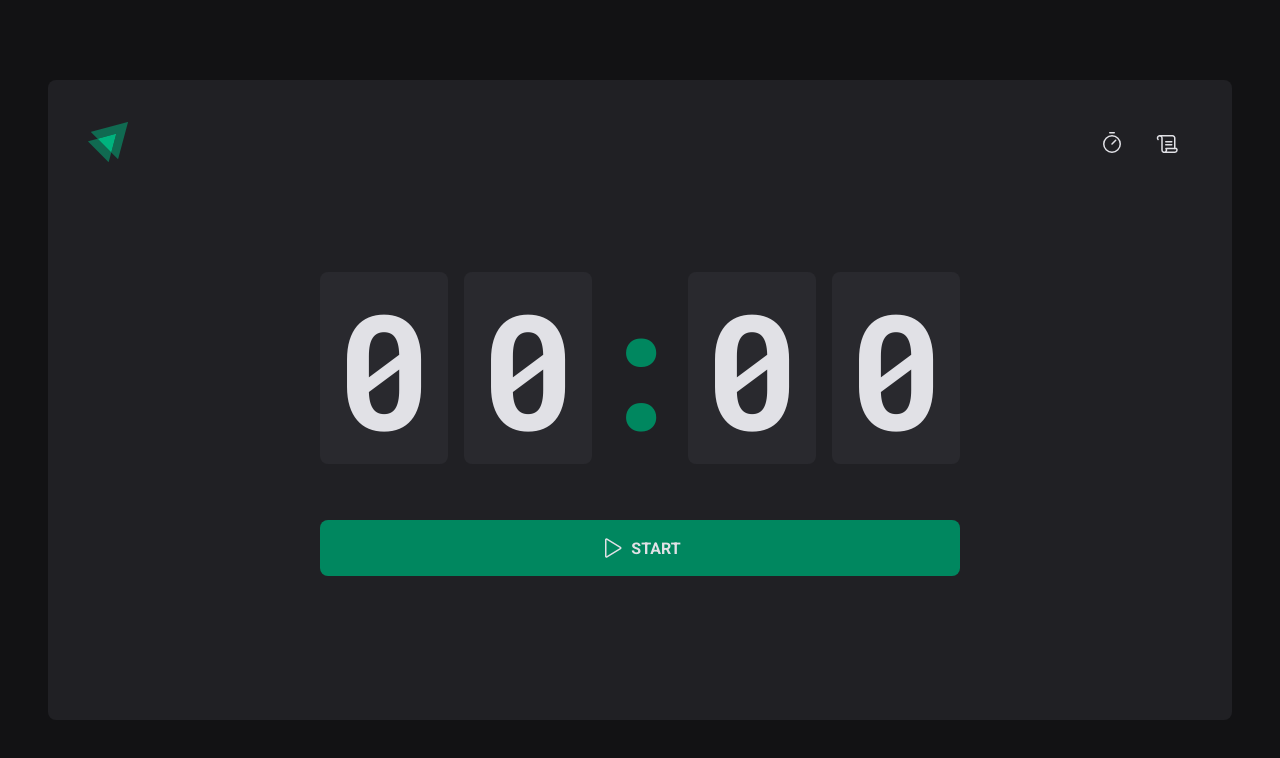
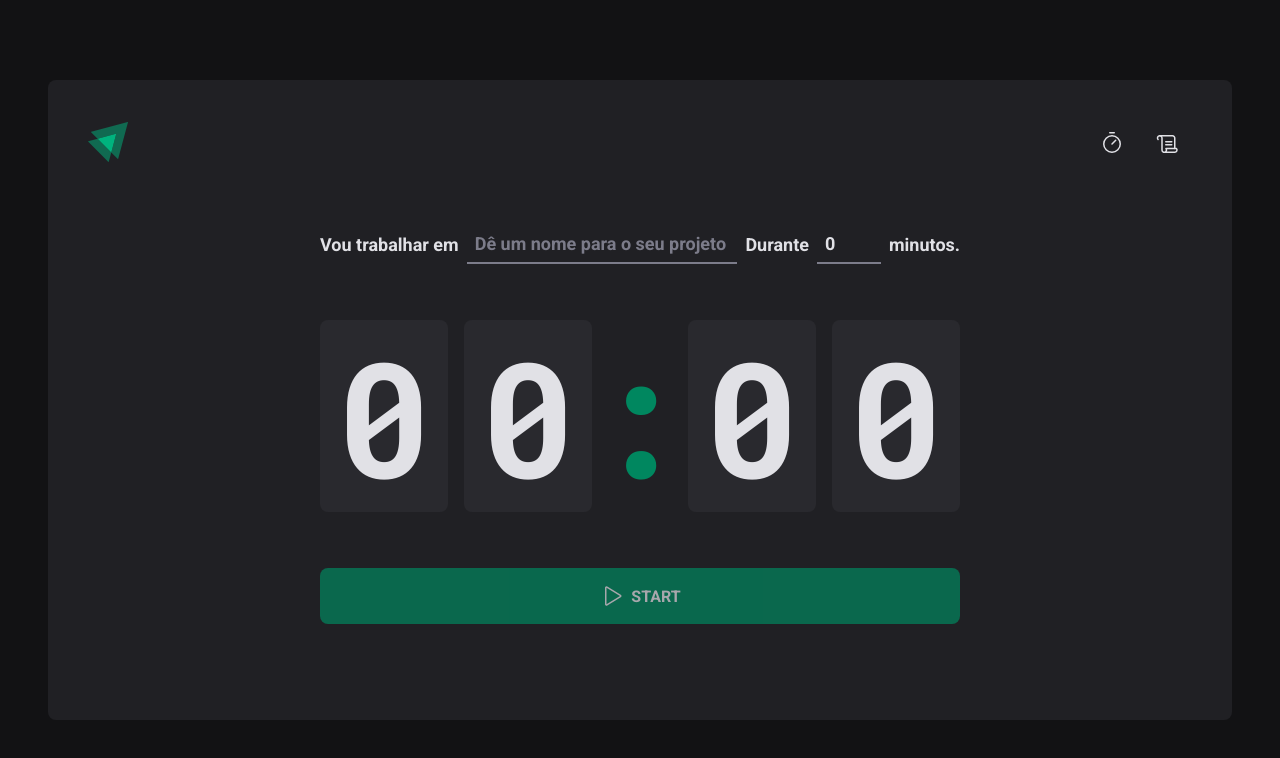
Before and after one commit to Lucasedusi/pomodoro-timer-react, a React (Vite) app: page / in a window 1280 px wide. Shown: the top 758 px of the page. Built offline with nearby package versions, Linux system fonts and the light colour scheme.

Commit message:
:lipstick:feat: useContext in form

```diff
--- a/src/pages/Home/components/CountDown/index.tsx
+++ b/src/pages/Home/components/CountDown/index.tsx
@@ -6,9 +6,13 @@ import { CyclesContext } from "../..";
 import { CountDownContainer, Separator } from "./styles";
 
 export function CountDown() {
-	const { activeCycle, activeCycleId, markCurrentCycleAsFinished } =
-		useContext(CyclesContext);
-	const [amountSecondsPassed, setAmountSecondsPassed] = useState(0);
+	const {
+		activeCycle,
+		activeCycleId,
+		amountSecondsPassed,
+		markCurrentCycleAsFinished,
+		setSecondsPassed,
+	} = useContext(CyclesContext);
 
 	const totalSeconds = activeCycle ? activeCycle.minutesAmount * 60 : 0;
 
@@ -25,11 +29,11 @@ export function CountDown() {
 				if (secondsDifference >= totalSeconds) {
 					markCurrentCycleAsFinished();
 
-					setAmountSecondsPassed(totalSeconds);
+					setSecondsPassed(totalSeconds);
 
 					clearInterval(interval);
 				} else {
-					setAmountSecondsPassed(secondsDifference);
+					setSecondsPassed(secondsDifference);
 				}
 			}, 1000);
 		}
@@ -37,7 +41,13 @@ export function CountDown() {
 		return () => {
 			clearInterval(interval);
 		};
-	}, [activeCycle, totalSeconds, activeCycleId, markCurrentCycleAsFinished]);
+	}, [
+		activeCycle,
+		totalSeconds,
+		activeCycleId,
+		markCurrentCycleAsFinished,
+		setSecondsPassed,
+	]);
 
 	const currentSeconds = activeCycle ? totalSeconds - amountSecondsPassed : 0;
 
--- a/src/pages/Home/components/NewCycleForm/index.tsx
+++ b/src/pages/Home/components/NewCycleForm/index.tsx
@@ -1,28 +1,12 @@
-import { useForm } from "react-hook-form";
-
-import { zodResolver } from "@hookform/resolvers/zod";
-import * as zod from "zod";
+import { useFormContext } from "react-hook-form";
 
 import { FormContainer, MinutesAmountInput, TaskInput } from "./styles";
-
-const newCicleFormValidateSchema = zod.object({
-	task: zod.string().min(1, "Informe uma Taks"),
-	minutesAmount: zod.number().min(1).max(60),
-});
-
-interface NewCicleFormData {
-	task: string;
-	minutesAmount: number;
-}
+import { useContext } from "react";
+import { CyclesContext } from "../..";
 
 export function NewCycleForm() {
-	const { register, handleSubmit, watch, reset } = useForm<NewCicleFormData>({
-		resolver: zodResolver(newCicleFormValidateSchema),
-		defaultValues: {
-			task: "",
-			minutesAmount: 0,
-		},
-	});
+	const { activeCycle } = useContext(CyclesContext);
+	const { register } = useFormContext();
 
 	return (
 		<FormContainer>
@@ -48,7 +32,7 @@ export function NewCycleForm() {
 				id="minutesAmount"
 				placeholder="00"
 				step={5}
-				min={1}
+				min={5}
 				max={60}
 				disabled={!!activeCycle}
 				{...register("minutesAmount", { valueAsNumber: true })}
--- a/src/pages/Home/index.tsx
+++ b/src/pages/Home/index.tsx
@@ -1,6 +1,4 @@
 import { HandPalm, Play } from "phosphor-react";
-
-import { differenceInSeconds } from "date-fns";
 
 import {
 	HomeContainer,
@@ -8,9 +6,13 @@ import {
 	StopCountDownButton,
 } from "./styles";
 
-import { createContext, useEffect, useState } from "react";
+import { createContext, useState } from "react";
 import { NewCycleForm } from "./components/NewCycleForm";
 import { CountDown } from "./components/CountDown";
+import { zodResolver } from "@hookform/resolvers/zod";
+import * as zod from "zod";
+
+import { FormProvider, useForm } from "react-hook-form";
 
 interface Cycle {
 	id: string;
@@ -24,16 +26,43 @@ interface Cycle {
 interface CyclesContextType {
 	activeCycle: Cycle | undefined;
 	activeCycleId: string | null;
+	amountSecondsPassed: number;
 	markCurrentCycleAsFinished: () => void;
+	setSecondsPassed: (seconds: number) => void;
 }
 
 export const CyclesContext = createContext({} as CyclesContextType);
 
+const newCicleFormValidateSchema = zod.object({
+	task: zod.string().min(5, "Informe uma Taks"),
+	minutesAmount: zod.number().min(1).max(60),
+});
+
+interface NewCicleFormData {
+	task: string;
+	minutesAmount: number;
+}
+
 export function Home() {
 	const [cycles, setCycles] = useState<Cycle[]>([]);
 	const [activeCycleId, setActiveCyrcleid] = useState<string | null>(null);
+	const [amountSecondsPassed, setAmountSecondsPassed] = useState(0);
+
+	const newCycleForm = useForm<NewCicleFormData>({
+		resolver: zodResolver(newCicleFormValidateSchema),
+		defaultValues: {
+			task: "",
+			minutesAmount: 0,
+		},
+	});
+
+	const { handleSubmit, watch, reset } = newCycleForm;
 
 	const activeCycle = cycles.find((cycle) => cycle.id === activeCycleId);
+
+	function setSecondsPassed(seconds: number) {
+		setAmountSecondsPassed(seconds);
+	}
 
 	function markCurrentCycleAsFinished() {
 		setCycles((state) =>
@@ -47,20 +76,20 @@ export function Home() {
 		);
 	}
 
-	// function handleNewCreateCicle(data: NewCicleFormData) {
-	// 	const newCycle: Cycle = {
-	// 		id: String(new Date().getTime()),
-	// 		task: data.task,
-	// 		minutesAmount: data.minutesAmount,
-	// 		startDate: new Date(),
-	// 	};
+	function handleNewCreateCicle(data: NewCicleFormData) {
+		const newCycle: Cycle = {
+			id: String(new Date().getTime()),
+			task: data.task,
+			minutesAmount: data.minutesAmount,
+			startDate: new Date(),
+		};
 
-	// 	setCycles((state) => [...state, newCycle]);
-	// 	setActiveCyrcleid(newCycle.id);
-	// 	setAmountSecondsPassed(0);
+		setCycles((state) => [...state, newCycle]);
+		setActiveCyrcleid(newCycle.id);
+		setAmountSecondsPassed(0);
 
-	// 	reset();
-	// }
+		reset();
+	}
 
 	function handleInterruptCycle() {
 		setCycles((state) =>
@@ -76,16 +105,24 @@ export function Home() {
 		setActiveCyrcleid(null);
 	}
 
-	// const task = watch("task");
-	// const isButtonDisabled = !task;
+	const task = watch("task");
+	const isButtonDisabled = !task;
 
 	return (
 		<HomeContainer>
-			<form /*onSubmit={handleSubmit(handleNewCreateCicle)}*/ action="">
+			<form onSubmit={handleSubmit(handleNewCreateCicle)} action="">
 				<CyclesContext.Provider
-					value={{ activeCycle, activeCycleId, markCurrentCycleAsFinished }}
+					value={{
+						activeCycle,
+						activeCycleId,
+						amountSecondsPassed,
+						markCurrentCycleAsFinished,
+						setSecondsPassed,
+					}}
 				>
-					{/* <NewCycleForm /> */}
+					<FormProvider {...newCycleForm}>
+						<NewCycleForm />
+					</FormProvider>
 					<CountDown />
 				</CyclesContext.Provider>
 
@@ -95,7 +132,7 @@ export function Home() {
 						INTERROMPER
 					</StopCountDownButton>
 				) : (
-					<StartCountDownButton /*disabled={isButtonDisabled}*/ type="submit">
+					<StartCountDownButton disabled={isButtonDisabled} type="submit">
 						<Play size={24} />
 						START
 					</StartCountDownButton>
```
